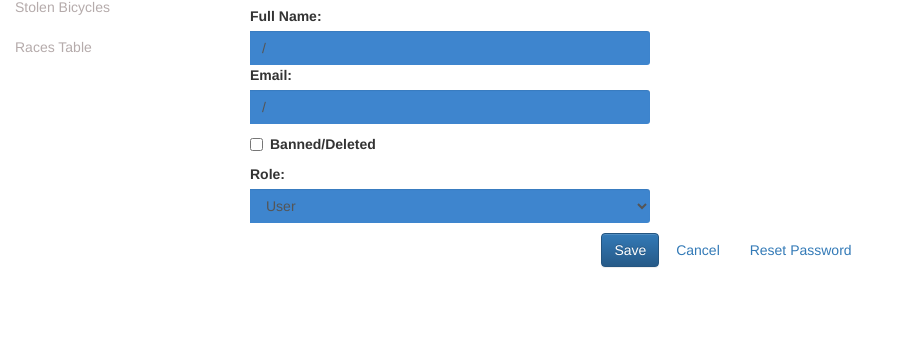
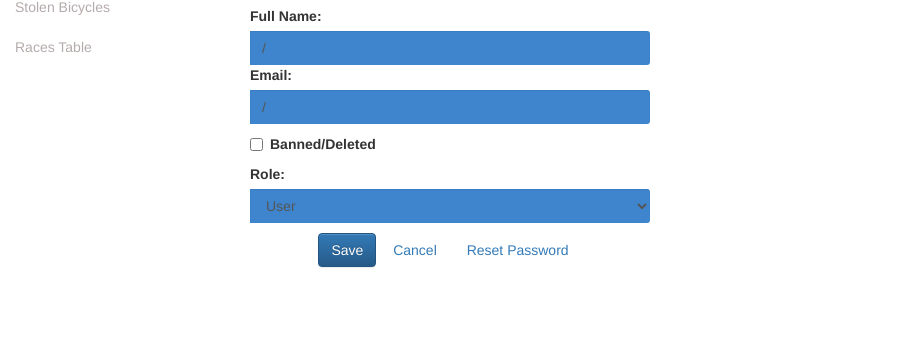
Before and after one commit to Social-projects-Rivne/Cycling_admin, a Flask app: template app/templates/edit_user.html in a window 1280 px wide. Shown: the part 243-580 px from the top of the page, without its empty margins (0-898 px from the left). Run offline with Flask 2, Linux system fonts and the light colour scheme; the template is opened without the code that fills it, so the values that code supplies are empty; parts of the project's set-up code (start-up, migrations or seed data) failed here and were passed over; some libraries are stand-ins or nearby versions.

Commit message:
Fix small issues

```diff
--- a/app/controllers/user_controller.py
+++ b/app/controllers/user_controller.py
@@ -81,7 +81,7 @@ class AdminController(object):
                 role_disabled = False
             # if params are not None, then it`s put method
             if params:
-                if self.edit_user(self.user, params):
+                if self.edit_user(user, params):
                     message = "Changes done."
                 else:
                     message = "Error occurred"
--- a/app/templates/edit_user.html
+++ b/app/templates/edit_user.html
@@ -41,7 +41,7 @@
         <option value="1" {% if user.role_id|int() == 1 %} selected{% endif %}>Admin</option>
       </select>
     </div>
-    <div style="text-align:center;margin-top:10px;">
+    <div style="width:400px;text-align:center;margin-top:10px;">
       <div style="display:inline-block;margin: 0 auto;">
         <input class='btn btn-primary' type='submit' value='Save'/>
         <button type='button' class='btn btn-link' onclick='reset_data()'>Cancel</button>
```
